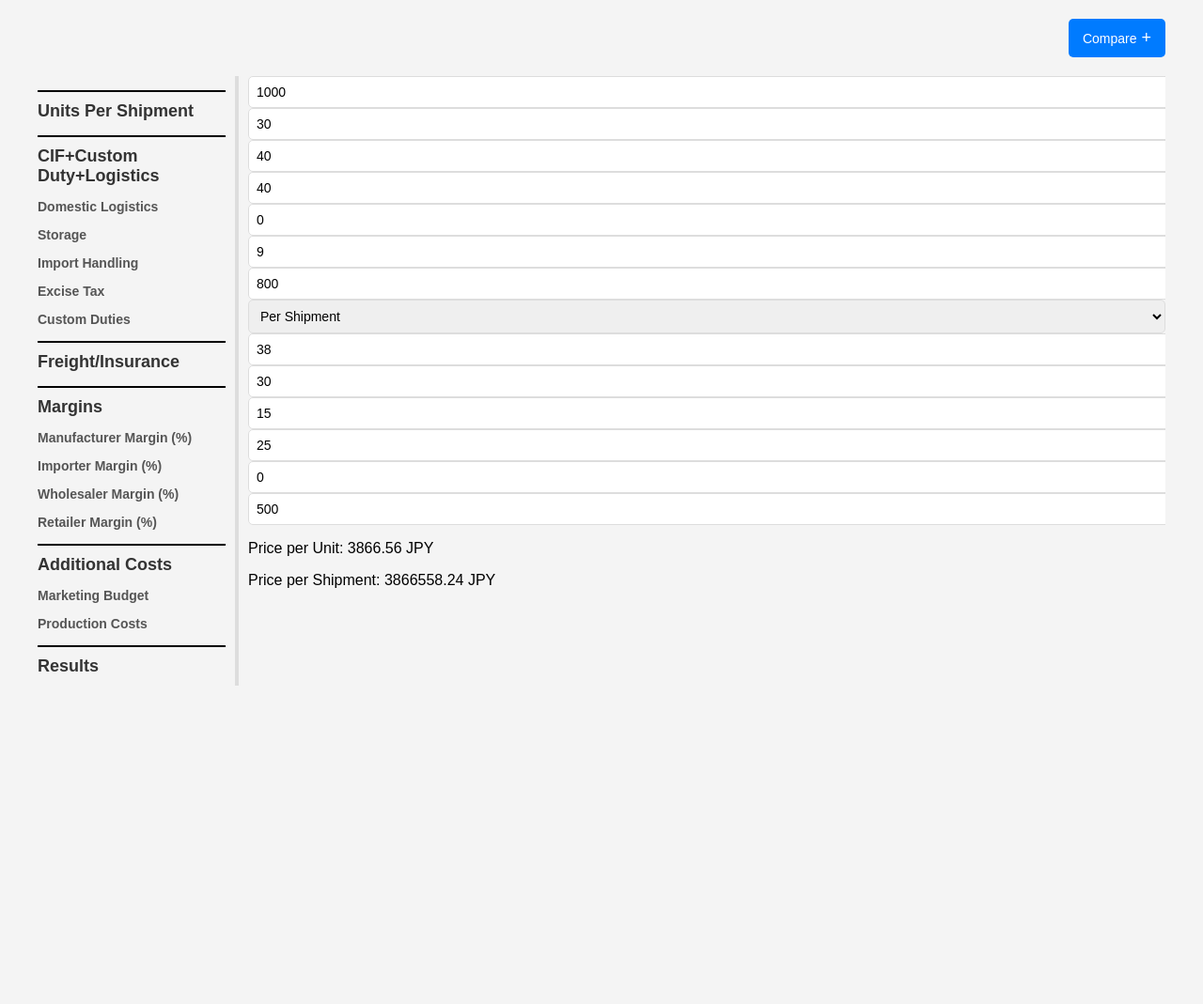
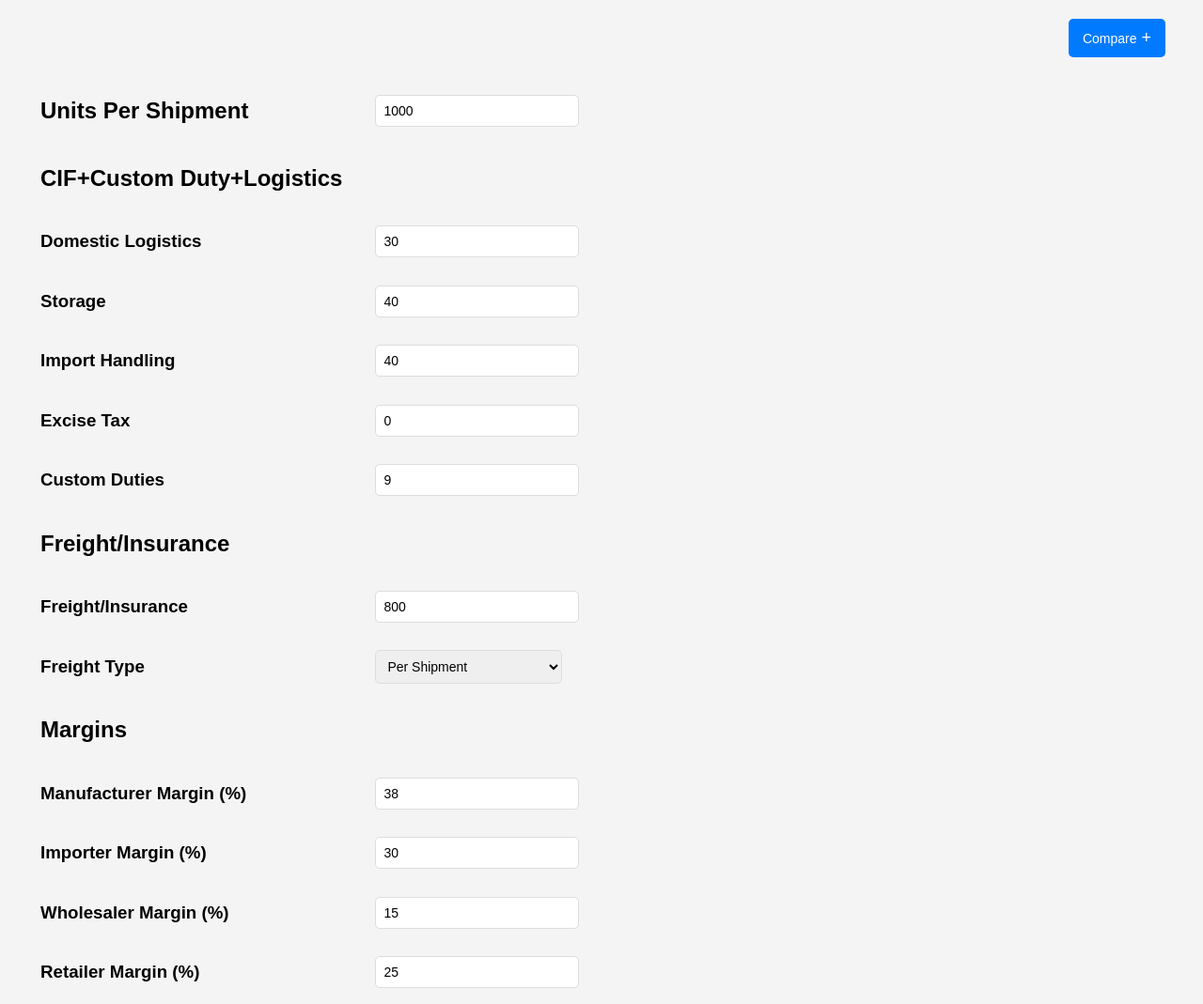
Before and after one commit to GourmetPro/price-structure-calculator, a plain HTML site: page index.html in a window 1280 px wide. Shown: the top 1069 px of the page at 94% size. Before the commit the page ends 800 px from the top, so only its background shows below. Drawn offline with Linux system fonts and the light colour scheme.

Commit message:
Tablefyied

```diff
--- a/index.html
+++ b/index.html
@@ -14,29 +14,93 @@
 				</div>
 
 				<div class="comparison-wrapper">
-					<!-- Static headings -->
-					<div class="static-headings">
-						<h2>Units Per Shipment</h2>
-						<h2>CIF+Custom Duty+Logistics</h2>
-						<h3>Domestic Logistics</h3>
-						<h3>Storage</h3>
-						<h3>Import Handling</h3>
-						<h3>Excise Tax</h3>
-						<h3>Custom Duties</h3>
-						<h2>Freight/Insurance</h2>
-						<h2>Margins</h2>
-						<h3>Manufacturer Margin (%)</h3>
-						<h3>Importer Margin (%)</h3>
-						<h3>Wholesaler Margin (%)</h3>
-						<h3>Retailer Margin (%)</h3>
-						<h2>Additional Costs</h2>
-						<h3>Marketing Budget</h3>
-						<h3>Production Costs</h3>
-						<h2>Results</h2>
-					</div>
-
-					<!-- Calculator containers will be added here dynamically -->
-					<div id="calculator-container"></div>
+					<!-- Static headings and initial table structure -->
+					<table>
+						<tr class="units-per-shipment-row">
+							<td><h2>Units Per Shipment</h2></td>
+							<td><input type="number" class="units-per-shipment" value="1000" min="0"></td>
+						</tr>
+						<tr class="cif-logistics-heading">
+							<td><h2>CIF+Custom Duty+Logistics</h2></td>
+						</tr>
+						<tr class="domestic-logistics-row">
+							<td><h3>Domestic Logistics</h3></td>
+							<td><input type="number" class="domestic-logistics" value="30" min="0"></td>
+						</tr>
+						<tr class="storage-row">
+							<td><h3>Storage</h3></td>
+							<td><input type="number" class="storage" value="40" min="0"></td>
+						</tr>
+						<tr class="import-handling-row">
+							<td><h3>Import Handling</h3></td>
+							<td><input type="number" class="import-handling" value="40" min="0"></td>
+						</tr>
+						<tr class="excise-tax-row">
+							<td><h3>Excise Tax</h3></td>
+							<td><input type="number" class="excise-tax" value="0" min="0"></td>
+						</tr>
+						<tr class="custom-duties-row">
+							<td><h3>Custom Duties</h3></td>
+							<td><input type="number" class="custom-duties" value="9" min="0"></td>
+						</tr>
+						<tr class="freight-insurance-heading">
+							<td><h2>Freight/Insurance</h2></td>
+						</tr>
+						<tr class="freight-insurance-row">
+							<td><h3>Freight/Insurance</h3></td>
+							<td><input type="number" class="freight-insurance" value="800" min="0"></td>
+						</tr>
+						<tr class="freight-type-row">
+							<td><h3>Freight Type</h3></td>
+							<td>
+								<select class="freight-type">
+									<option value="per_shipment" selected>Per Shipment</option>
+									<option value="per_unit">Per Unit</option>
+								</select>
+							</td>
+						</tr>
+						<tr class="margins-heading">
+							<td><h2>Margins</h2></td>
+						</tr>
+						<tr class="manufacturer-margin-row">
+							<td><h3>Manufacturer Margin (%)</h3></td>
+							<td><input type="number" class="manufacturer-margin" value="38" min="0" max="100"></td>
+						</tr>
+						<tr class="importer-margin-row">
+							<td><h3>Importer Margin (%)</h3></td>
+							<td><input type="number" class="importer-margin" value="30" min="0" max="100"></td>
+						</tr>
+						<tr class="wholesaler-margin-row">
+							<td><h3>Wholesaler Margin (%)</h3></td>
+							<td><input type="number" class="wholesaler-margin" value="15" min="0" max="100"></td>
+						</tr>
+						<tr class="retailer-margin-row">
+							<td><h3>Retailer Margin (%)</h3></td>
+							<td><input type="number" class="retailer-margin" value="25" min="0" max="100"></td>
+						</tr>
+						<tr class="additional-costs-heading">
+							<td><h2>Additional Costs</h2></td>
+						</tr>
+						<tr class="marketing-budget-row">
+							<td><h3>Marketing Budget</h3></td>
+							<td><input type="number" class="marketing-budget" value="0" min="0"></td>
+						</tr>
+						<tr class="production-costs-row">
+							<td><h3>Production Costs</h3></td>
+							<td><input type="number" class="production-costs" value="500" min="0"></td>
+						</tr>
+						<tr class="results-heading">
+							<td><h2>Results</h2></td>
+						</tr>
+						<tr class="price-per-unit-row">
+							<td><h3>Price per Unit</h3></td>
+							<td><p>Price per Unit: <span></span></p></td>
+						</tr>
+						<tr class="price-per-shipment-row">
+							<td><h3>Price per Shipment</h3></td>
+							<td><p>Price per Shipment: <span></span></p></td>
+						</tr>
+					</table>
 				</div>
 			</div>
 		</div>
@@ -51,6 +115,10 @@ body {
 
 #calculator-container {
 	display:flex;
+}
+
+td {
+	padding-right: 32px;
 }
 
 .comparison-container {
@@ -157,74 +225,73 @@ document.getElementById('compare').addEventListener('click', function() {
 });
 
 function addCalculator(defaults = {}) {
-    const calculatorContainer = document.getElementById('calculator-container');
-
-    const calculatorBlock = document.createElement('div');
-    calculatorBlock.className = 'calculator-block';
-
-    // Build the calculator block with grid rows
-    calculatorBlock.innerHTML = `
-        <input type="number" class="units-per-shipment" value="${defaults.unitsPerShipment || 1000}" min="0">
-        <div class="spacer"></div>
-        <input type="number" class="domestic-logistics" value="${defaults.domesticLogistics || 30}" min="0">
-        <input type="number" class="storage" value="${defaults.storage || 40}" min="0">
-        <input type="number" class="import-handling" value="${defaults.importHandling || 40}" min="0">
-        <input type="number" class="excise-tax" value="${defaults.exciseTax || 0}" min="0">
-        <input type="number" class="custom-duties" value="${defaults.customDuties || 9}" min="0">
-        <div class="spacer"></div>
-        <input type="number" class="freight-insurance" value="${defaults.freightInsurance || 800}" min="0">
+    addTableColumn('.units-per-shipment-row', `<input type="number" class="units-per-shipment" value="${defaults.unitsPerShipment || 1000}" min="0">`);
+    addTableColumn('.domestic-logistics-row', `<input type="number" class="domestic-logistics" value="${defaults.domesticLogistics || 30}" min="0">`);
+    addTableColumn('.storage-row', `<input type="number" class="storage" value="${defaults.storage || 40}" min="0">`);
+    addTableColumn('.import-handling-row', `<input type="number" class="import-handling" value="${defaults.importHandling || 40}" min="0">`);
+    addTableColumn('.excise-tax-row', `<input type="number" class="excise-tax" value="${defaults.exciseTax || 0}" min="0">`);
+    addTableColumn('.custom-duties-row', `<input type="number" class="custom-duties" value="${defaults.customDuties || 9}" min="0">`);
+    addTableColumn('.freight-insurance-row', `<input type="number" class="freight-insurance" value="${defaults.freightInsurance || 800}" min="0">`);
+    addTableColumn('.freight-type-row', `
         <select class="freight-type">
             <option value="per_shipment" ${defaults.freightType === 'per_shipment' ? 'selected' : ''}>Per Shipment</option>
             <option value="per_unit" ${defaults.freightType === 'per_unit' ? 'selected' : ''}>Per Unit</option>
         </select>
-        <div class="spacer"></div>
-        <input type="number" class="manufacturer-margin" value="${defaults.manufacturerMargin || 38}" min="0" max="100">
-        <input type="number" class="importer-margin" value="${defaults.importerMargin || 30}" min="0" max="100">
-        <input type="number" class="wholesaler-margin" value="${defaults.wholesalerMargin || 15}" min="0" max="100">
-        <input type="number" class="retailer-margin" value="${defaults.retailerMargin || 25}" min="0" max="100">
-        <div class="spacer"></div>
-        <input type="number" class="marketing-budget" value="${defaults.marketingBudget || 0}" min="0">
-        <input type="number" class="production-costs" value="${defaults.productionCosts || 500}" min="0">
-        <div class="spacer"></div>
-        <p class="price-per-unit">Price per Unit: <span></span></p>
-        <p class="price-per-shipment">Price per Shipment: <span></span></p>
-    `;
-
-    calculatorContainer.appendChild(calculatorBlock);
+    `);
+    addTableColumn('.manufacturer-margin-row', `<input type="number" class="manufacturer-margin" value="${defaults.manufacturerMargin || 38}" min="0" max="100">`);
+    addTableColumn('.importer-margin-row', `<input type="number" class="importer-margin" value="${defaults.importerMargin || 30}" min="0" max="100">`);
+    addTableColumn('.wholesaler-margin-row', `<input type="number" class="wholesaler-margin" value="${defaults.wholesalerMargin || 15}" min="0" max="100">`);
+    addTableColumn('.retailer-margin-row', `<input type="number" class="retailer-margin" value="${defaults.retailerMargin || 25}" min="0" max="100">`);
+    addTableColumn('.marketing-budget-row', `<input type="number" class="marketing-budget" value="${defaults.marketingBudget || 0}" min="0">`);
+    addTableColumn('.production-costs-row', `<input type="number" class="production-costs" value="${defaults.productionCosts || 500}" min="0">`);
+    addTableColumn('.price-per-unit-row', `<p>Price per Unit: <span></span></p>`);
+    addTableColumn('.price-per-shipment-row', `<p>Price per Shipment: <span></span></p>`);
 
     // Attach event listeners for real-time calculations
-    attachListeners(calculatorBlock);
+    attachListeners();
+}
 
-    // Perform initial calculation
-    validateAndCalculate(calculatorBlock);
+function addTableColumn(rowSelector, content) {
+    const row = document.querySelector(rowSelector);
+    const cell = document.createElement('td');
+    cell.innerHTML = content;
+    row.appendChild(cell);
 }
 
 function duplicateCalculator() {
-    const calculators = document.querySelectorAll('.calculator-block');
-    const lastCalculator = calculators[calculators.length - 1];
+    const lastCalculatorCells = document.querySelectorAll('table tr td:last-child');
+
+    if (lastCalculatorCells.length === 0) {
+        console.error("No previous calculator found to duplicate.");
+        return;
+    }
+
     const lastValues = {
-        unitsPerShipment: lastCalculator.querySelector('.units-per-shipment').value,
-        domesticLogistics: lastCalculator.querySelector('.domestic-logistics').value,
-        storage: lastCalculator.querySelector('.storage').value,
-        importHandling: lastCalculator.querySelector('.import-handling').value,
-        exciseTax: lastCalculator.querySelector('.excise-tax').value,
-        customDuties: lastCalculator.querySelector('.custom-duties').value,
-        freightInsurance: lastCalculator.querySelector('.freight-insurance').value,
-        freightType: lastCalculator.querySelector('.freight-type').value,
-        manufacturerMargin: lastCalculator.querySelector('.manufacturer-margin').value,
-        importerMargin: lastCalculator.querySelector('.importer-margin').value,
-        wholesalerMargin: lastCalculator.querySelector('.wholesaler-margin').value,
-        retailerMargin: lastCalculator.querySelector('.retailer-margin').value,
-        marketingBudget: lastCalculator.querySelector('.marketing-budget').value,
-        productionCosts: lastCalculator.querySelector('.production-costs').value,
+        unitsPerShipment: lastCalculatorCells[1].querySelector('.units-per-shipment')?.value || 1000,
+        domesticLogistics: lastCalculatorCells[2].querySelector('.domestic-logistics')?.value || 30,
+        storage: lastCalculatorCells[3].querySelector('.storage')?.value || 40,
+        importHandling: lastCalculatorCells[4].querySelector('.import-handling')?.value || 40,
+        exciseTax: lastCalculatorCells[5].querySelector('.excise-tax')?.value || 0,
+        customDuties: lastCalculatorCells[6].querySelector('.custom-duties')?.value || 9,
+        freightInsurance: lastCalculatorCells[7].querySelector('.freight-insurance')?.value || 800,
+        freightType: lastCalculatorCells[8].querySelector('.freight-type')?.value || 'per_shipment',
+        manufacturerMargin: lastCalculatorCells[9].querySelector('.manufacturer-margin')?.value || 38,
+        importerMargin: lastCalculatorCells[10].querySelector('.importer-margin')?.value || 30,
+        wholesalerMargin: lastCalculatorCells[11].querySelector('.wholesaler-margin')?.value || 15,
+        retailerMargin: lastCalculatorCells[12].querySelector('.retailer-margin')?.value || 25,
+        marketingBudget: lastCalculatorCells[13].querySelector('.marketing-budget')?.value || 0,
+        productionCosts: lastCalculatorCells[14].querySelector('.production-costs')?.value || 500,
     };
     addCalculator(lastValues);
 }
 
-function attachListeners(calculatorBlock) {
-    const inputs = calculatorBlock.querySelectorAll('input, select');
+function attachListeners() {
+    const inputs = document.querySelectorAll('input, select');
     inputs.forEach(input => {
-        input.addEventListener('input', () => validateAndCalculate(calculatorBlock));
+        input.addEventListener('input', () => {
+            const calculatorBlock = input.closest('table');
+            validateAndCalculate(calculatorBlock);
+        });
     });
 }
 
@@ -297,14 +364,11 @@ function calculate(calculatorBlock) {
     const pricePerShipment = (retailerPrice * unitsPerShipment).toFixed(2);
 
     // Display results
-    calculatorBlock.querySelector('.price-per-unit span').textContent = pricePerUnit + ' JPY';
-    calculatorBlock.querySelector('.price-per-shipment span').textContent = pricePerShipment + ' JPY';
+    calculatorBlock.querySelector('.price-per-unit-row span').textContent = pricePerUnit + ' JPY';
+    calculatorBlock.querySelector('.price-per-shipment-row span').textContent = pricePerShipment + ' JPY';
 }
 
 // Add initial calculator on page load
-addCalculator();
-
-
 
 			</script>
 		</div>
```
